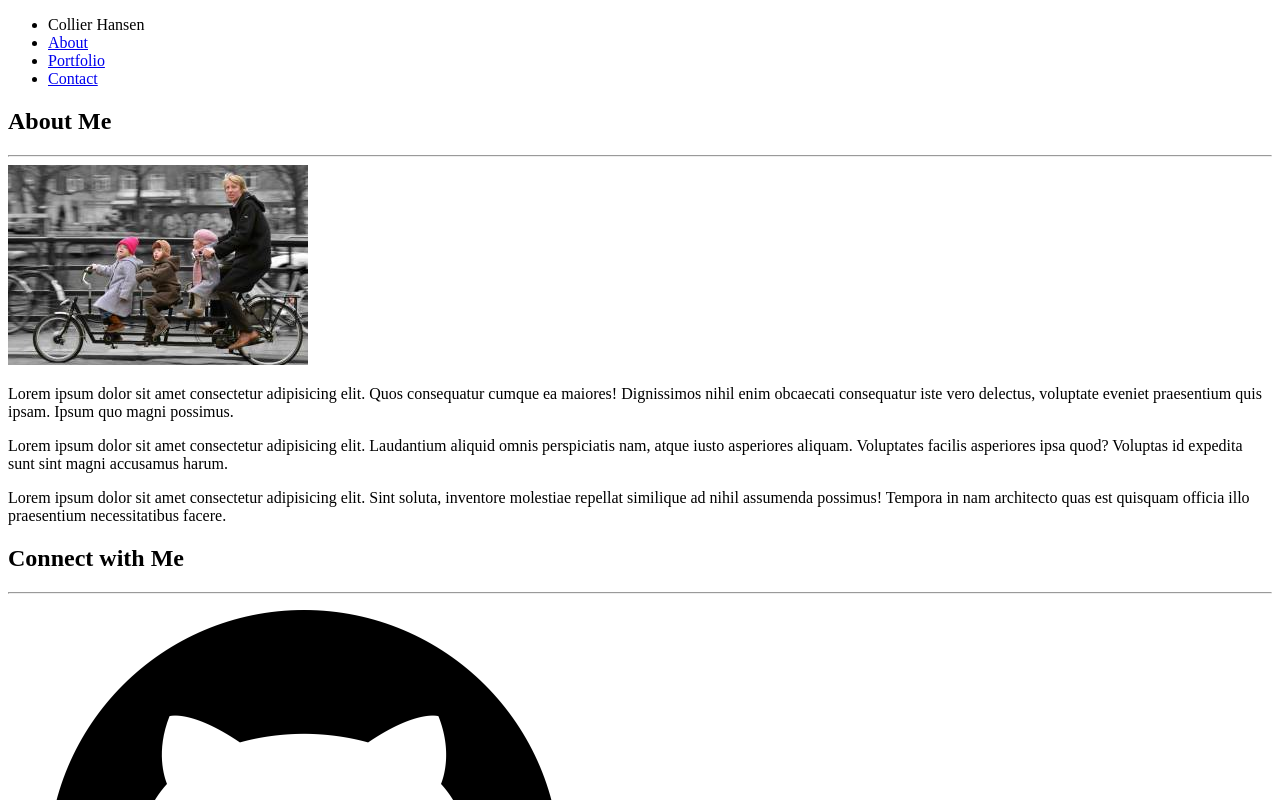
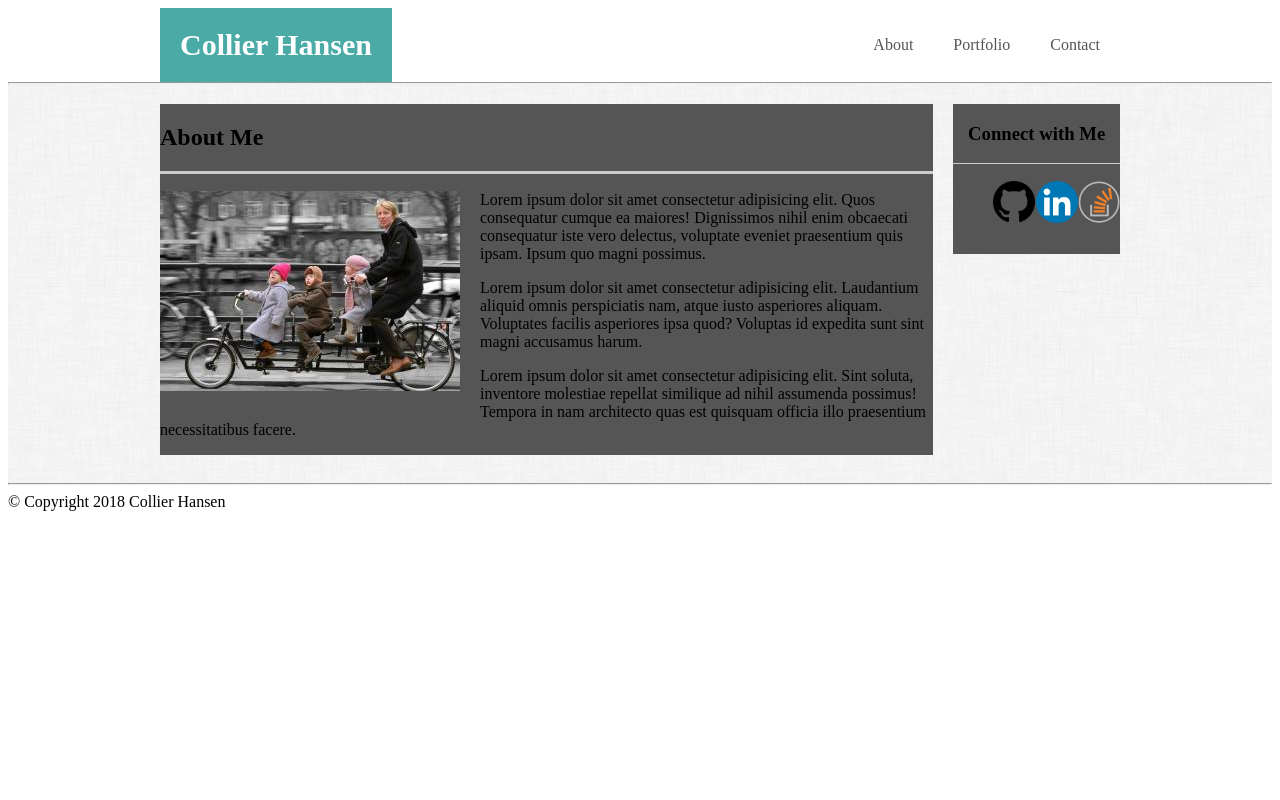
Before and after one commit to coffeewhistle/basic-portfolio-2, a plain HTML site: page index.html in a window 1280 px wide. Shown: the top 800 px of the page. Drawn offline with Linux system fonts and the light colour scheme; a script that the page names is missing.

Commit message:
add background image to main body

```diff
--- a/assets/css/style.css
+++ /dev/null
@@ -1,4 +0,0 @@
-body {
-    width: 960px;
-    margin: 0 auto;
-}
--- /dev/null
+++ b/assets/css/styles.css
@@ -0,0 +1,91 @@
+#background {
+    background-image: url(../images/dust_scratches.png);
+}
+
+.container {
+    width: 100%;
+    margin: 0 auto;
+
+}
+
+.header {
+    display: flex;
+    list-style: none;
+    padding: 0;
+    width: 960px;
+    margin: 0 auto;
+}
+
+.name {
+    margin-right: auto;
+    background-color: #4aaaa5;
+    color: white;
+    font-size: 30px;
+    padding: 20px;
+    margin-left: 0;
+    font-weight: bold;
+}
+
+.nav {
+    padding: 20px;
+    margin-top: auto;
+    margin-bottom: auto;
+}
+
+.nav > a {
+    text-decoration: none;
+    color: #555555;
+}
+
+.top-divide {
+    margin: 0px;
+    padding: 0px;
+}
+
+.main-body {
+    width: 960px;
+    margin: 0 auto;
+    display: flex;
+}
+
+.about {
+    background-color: #555555;
+    margin: 20px 20px 20px 0;
+}
+
+.about > img {
+    float: left;
+    margin: 0px 20px 20px 0px;
+}
+
+.about-break {
+    display: block;
+    height: 1px;
+    border: 0;
+    border-top: 3px solid #ccc;
+    margin: 1em 0;
+    padding: 0;
+}
+
+.social {
+    width: 320px;
+    text-align: center;
+    background-color: #555555;
+    height: 150px;
+    margin-top: 20px;
+}
+
+#social-icons {
+    display:flex;
+    list-style: none;
+    justify-content: space-around;
+}
+
+.social-break {
+    display: block;
+    height: 1px;
+    border: 0;
+    border-top: 1px solid #ccc;
+    margin: 1em 0;
+    padding: 0;
+}
--- a/index.html
+++ b/index.html
@@ -5,10 +5,12 @@
     <meta http-equiv="X-UA-Compatible" content="IE=edge">
     <title>Home | Collier Hansen</title>
     <meta name="viewport" content="width=device-width, initial-scale=1">
-    <link rel="stylesheet" type="text/css" media="screen" href="assets/css/stlye.css" />
+    <link rel="stylesheet" type="text/css" media="screen" href="assets/css/styles.css">
     <script src="main.js"></script>
 </head>
 <body>
+
+    <div class="container">
 
     <header>
         <ul class="header">
@@ -19,6 +21,9 @@
         </ul>
     </header>
 
+    <hr class="top-divide">
+
+<div id="background">
     <div class="main-body">
         <section class="about">
             <h1>About Me</h1>
@@ -29,18 +34,24 @@
             <p>Lorem ipsum dolor sit amet consectetur adipisicing elit. Sint soluta, inventore molestiae repellat similique ad nihil assumenda possimus! Tempora in nam architecto quas est quisquam officia illo praesentium necessitatibus facere.</p>
         </section>
         <section class="social">
-            <h2>Connect with Me</h2>
+            <h3>Connect with Me</h3>
             <hr class="social-break">
-            <ul class="social-icon">
-                <li><a href="https://github.com/users/coffeewhistle"><img src="assets/images/git.png" alt="github icon"></a></li>
-                <li><a href="https://linkedin.com/in/collierhansen"></a><img src="assets/images/linkedin.png" alt=""></li>
-                <li><a href="https://stackoverflow.com"></a><img src="assets/images/stack.png" alt=""></li>
+            <ul id="social-icons">
+                <li><a href="https://github.com/coffeewhistle"><img src="assets/images/git.png" alt="github icon" width="42" height="42"></a></li>
+                <li><a href="https://www.linkedin.com/in/collierhansen"></a><img src="assets/images/linkedin.png" alt="linkedin" width="42" height="42"></li>
+                <li><a href="https://stackoverflow.com/users/9269142/coffeewhistle"></a><img src="assets/images/stack.png" alt="stackoverflow" width="42" height="42"></li>
             </ul>
         </section>
     </div>
 
+    <hr class="bottom-divide">
+</div>
+
     <footer>
         &copy; Copyright 2018 Collier Hansen
     </footer>
+
+    </div>
+
 </body>
 </html>
```
